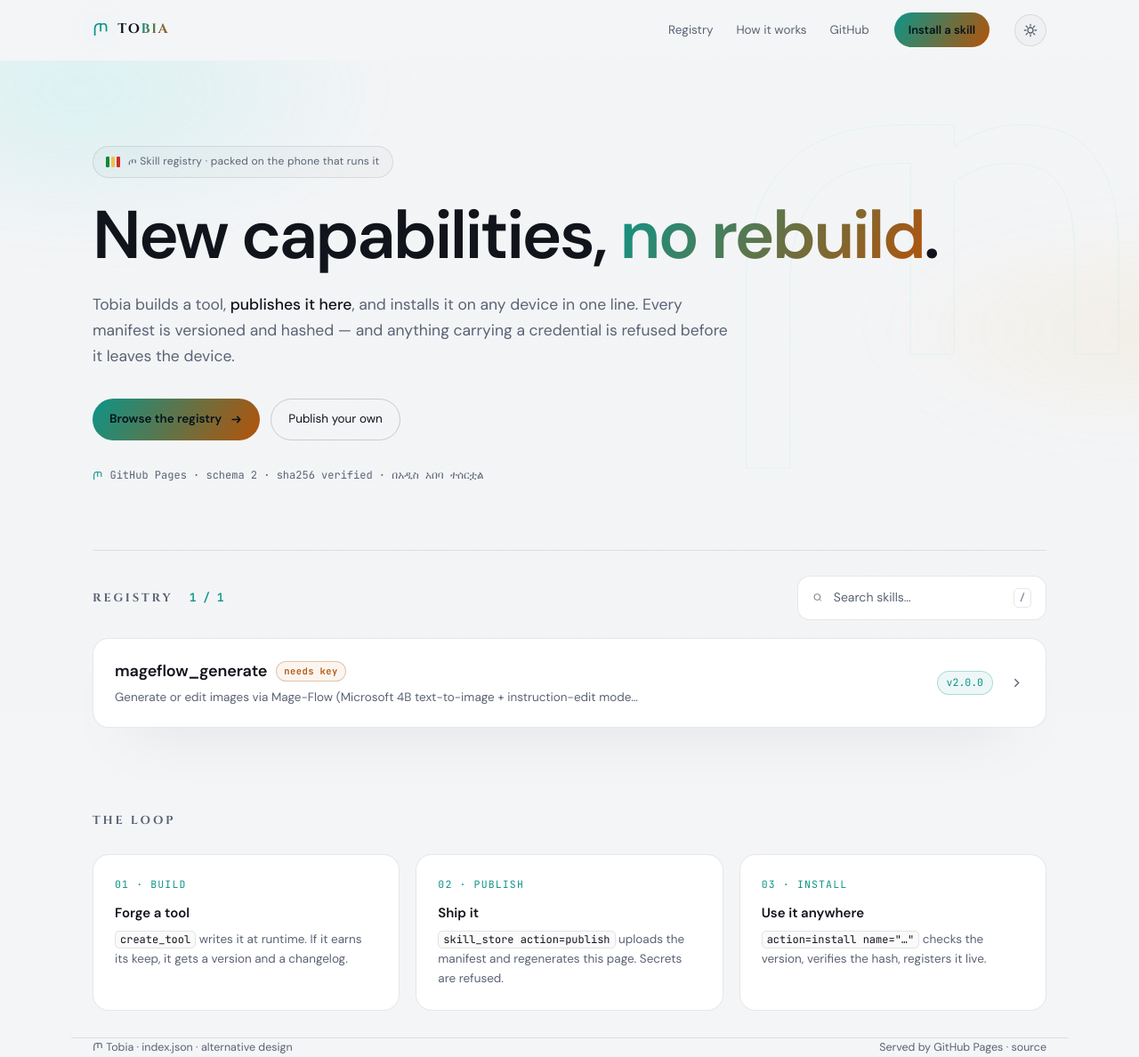
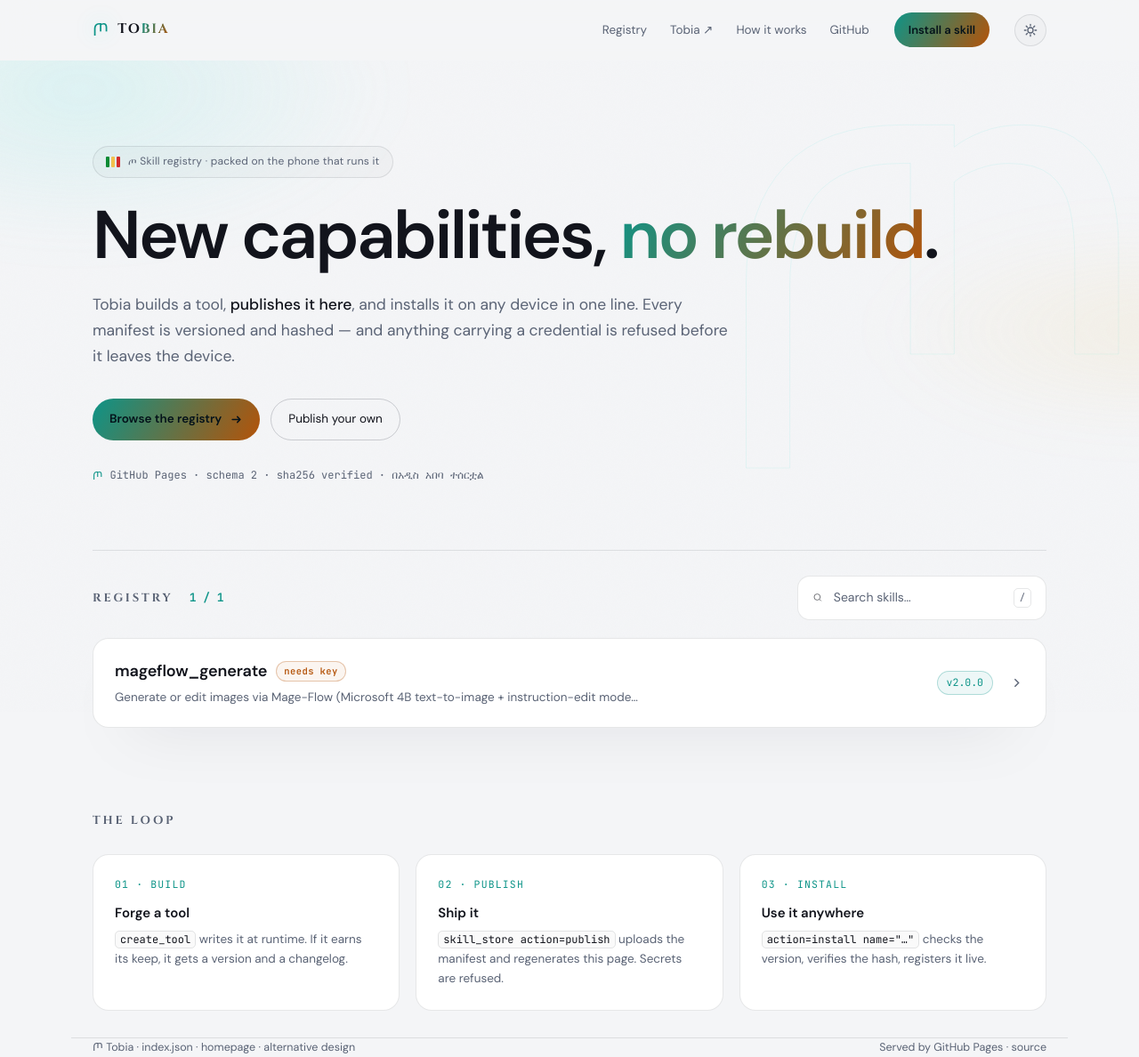
Before and after one commit to messaynew-cyber/adwa-skills, a plain HTML site: page home.html in a window 1280 px wide. Shown: the whole page at 89% size. Drawn offline with Linux system fonts and the light colour scheme.

```diff
--- a/home.html
+++ b/home.html
@@ -218,6 +218,7 @@ footer .eth{font-family:var(--font-eth)}
     </a>
     <div class="nav-links">
       <a href="#registry">Registry</a>
+      <a href="https://adwaaudit.com/tobia/">Tobia ↗</a>
       <a href="#loop">How it works</a>
       <a href="https://github.com/messaynew-cyber/adwa-skills" target="_blank" rel="noopener">GitHub</a>
     </div>
@@ -277,7 +278,7 @@ footer .eth{font-family:var(--font-eth)}
 </main>
 
 <footer class="wrap">
-  <span><span class="eth">ጦ</span> Tobia · <a href="index.json">index.json</a> · <a href="noir.html">alternative design</a></span>
+  <span><span class="eth">ጦ</span> Tobia · <a href="index.json">index.json</a> · <a href="https://adwaaudit.com/tobia/">homepage</a> · <a href="noir.html">alternative design</a></span>
   <span>Served by GitHub Pages · <a href="https://github.com/messaynew-cyber/adwa-skills" target="_blank" rel="noopener">source</a></span>
 </footer>
 
```
